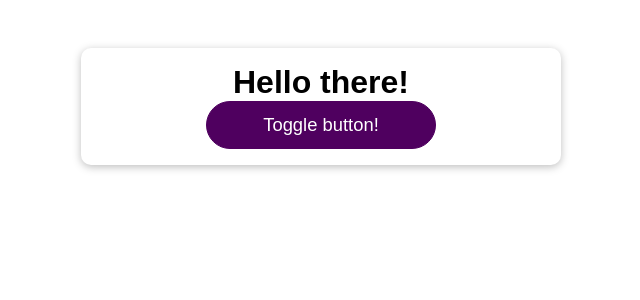
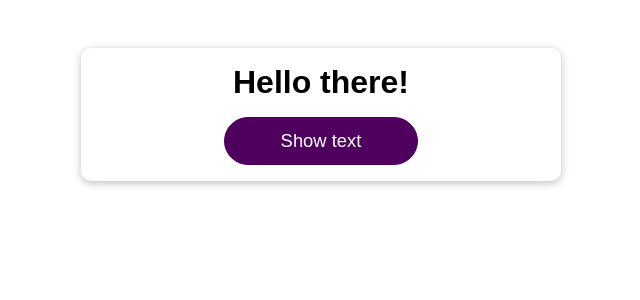
Before and after one commit to RZFalcore/udemy-react-course, a React (Create React App) app: page / in a window 1280 px wide. Shown: the top 300 px of the page, without its empty margins (319-959 px from the left). Built offline with nearby package versions, Linux system fonts and the light colour scheme.

Commit message:
exploring unnecessary realod

```diff
--- a/src/Pages/OptimizationApp.js
+++ b/src/Pages/OptimizationApp.js
@@ -1,4 +1,5 @@
 import React, { useState } from "react";
+import DemoOutput from "../components/OptimizationProject/Demo/DemoOutput";
 import Button from "../components/OptimizationProject/UI/Button";
 import styles from "./OptimizationApp.module.css";
 
@@ -11,10 +12,9 @@ const OptimizationApp = () => {
   return (
     <div className={styles.app}>
       <h1>Hello there!</h1>
-      {showParagraph && <p>New paragraph.</p>}
+      <DemoOutput show={showParagraph} />
       <Button onClick={toggleParagraphHanlder}>
-        {/* {showParagraph ? "Hide" : "Show"} button! */}
-        Toggle button!
+        {showParagraph ? "Hide" : "Show"} text
       </Button>
     </div>
   );
--- /dev/null
+++ b/src/components/OptimizationProject/Demo/DemoOutput.js
@@ -0,0 +1,8 @@
+import React from "react";
+
+const DemoOutput = ({ show }) => {
+  console.log("Demo render");
+  return <p>{show ? "New paragraph." : ""}</p>;
+};
+
+export default DemoOutput;
```
